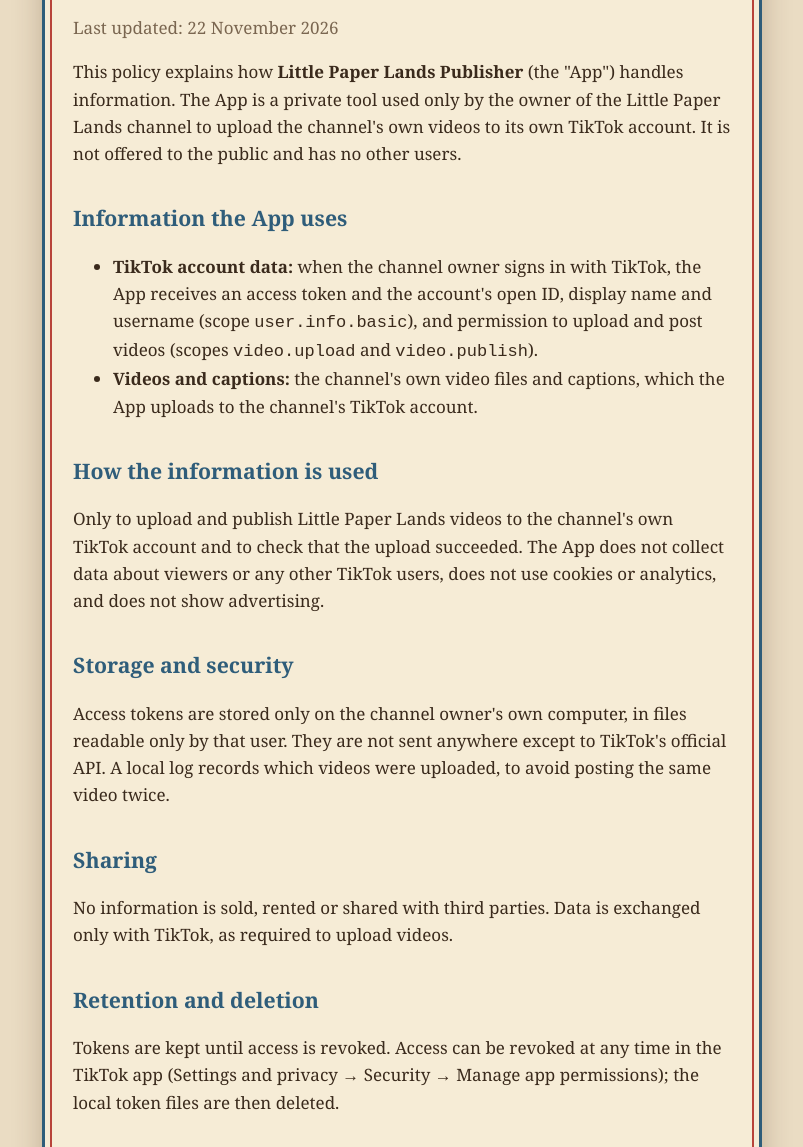
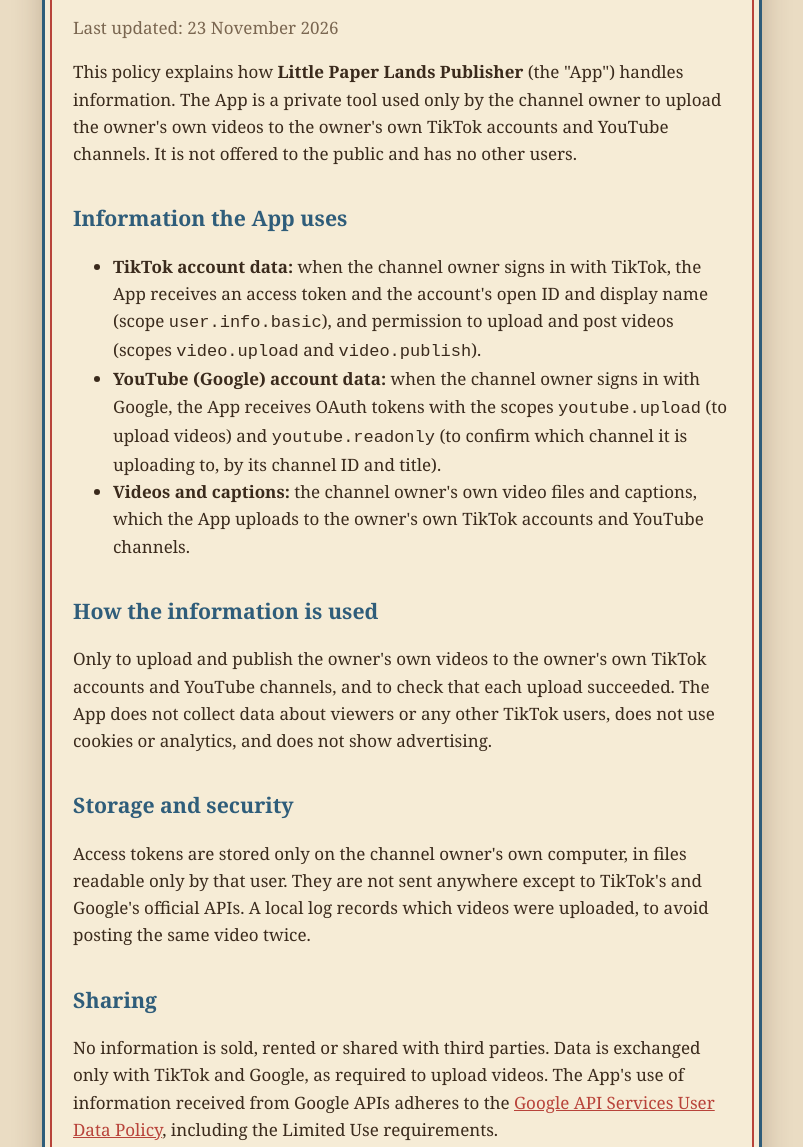
Before and after one commit to nailerdemir/littlepaperlands, a plain HTML site: page privacy.html in a window 1280 px wide. Shown: the part 151-1298 px from the top of the page, without its empty margins (238-1041 px from the left). Drawn offline with Linux system fonts and the light colour scheme.

Commit message:
Privacy policy: cover YouTube uploads (Google API scopes, Limited Use)
Co-Authored-By: Claude Opus 5.5 <noreply@anthropic.com>

```diff
--- a/privacy.html
+++ b/privacy.html
@@ -9,38 +9,45 @@
 <body>
 <main>
   <h1>Privacy Policy</h1>
-  <p class="muted">Last updated: 22 November 2026</p>
+  <p class="muted">Last updated: 23 November 2026</p>
 
   <p>This policy explains how <strong>Little Paper Lands Publisher</strong> (the "App") handles information. The App is
-  a private tool used only by the owner of the Little Paper Lands channel to upload the channel's own videos to its own
-  TikTok account. It is not offered to the public and has no other users.</p>
+  a private tool used only by the channel owner to upload the owner's own videos to the owner's own TikTok accounts and
+  YouTube channels. It is not offered to the public and has no other users.</p>
 
   <h2>Information the App uses</h2>
   <ul>
     <li><strong>TikTok account data:</strong> when the channel owner signs in with TikTok, the App receives an access
-    token and the account's open ID, display name and username (scope <code>user.info.basic</code>), and permission to
+    token and the account's open ID and display name (scope <code>user.info.basic</code>), and permission to
     upload and post videos (scopes <code>video.upload</code> and <code>video.publish</code>).</li>
-    <li><strong>Videos and captions:</strong> the channel's own video files and captions, which the App uploads to the
-    channel's TikTok account.</li>
+    <li><strong>YouTube (Google) account data:</strong> when the channel owner signs in with Google, the App receives
+    OAuth tokens with the scopes <code>youtube.upload</code> (to upload videos) and <code>youtube.readonly</code> (to
+    confirm which channel it is uploading to, by its channel ID and title).</li>
+    <li><strong>Videos and captions:</strong> the channel owner's own video files and captions, which the App uploads to
+    the owner's own TikTok accounts and YouTube channels.</li>
   </ul>
 
   <h2>How the information is used</h2>
-  <p>Only to upload and publish Little Paper Lands videos to the channel's own TikTok account and to check that the
-  upload succeeded. The App does not collect data about viewers or any other TikTok users, does not use cookies or
+  <p>Only to upload and publish the owner's own videos to the owner's own TikTok accounts and YouTube channels, and to
+  check that each upload succeeded. The App does not collect data about viewers or any other TikTok users, does not use cookies or
   analytics, and does not show advertising.</p>
 
   <h2>Storage and security</h2>
   <p>Access tokens are stored only on the channel owner's own computer, in files readable only by that user. They are
-  not sent anywhere except to TikTok's official API. A local log records which videos were uploaded, to avoid posting
+  not sent anywhere except to TikTok's and Google's official APIs. A local log records which videos were uploaded, to avoid posting
   the same video twice.</p>
 
   <h2>Sharing</h2>
-  <p>No information is sold, rented or shared with third parties. Data is exchanged only with TikTok, as required to
-  upload videos.</p>
+  <p>No information is sold, rented or shared with third parties. Data is exchanged only with TikTok and Google, as
+  required to upload videos. The App's use of information received from Google APIs adheres to the
+  <a href="https://developers.google.com/terms/api-services-user-data-policy">Google API Services User Data Policy</a>,
+  including the Limited Use requirements.</p>
 
   <h2>Retention and deletion</h2>
   <p>Tokens are kept until access is revoked. Access can be revoked at any time in the TikTok app
-  (Settings and privacy → Security → Manage app permissions); the local token files are then deleted.</p>
+  (Settings and privacy → Security → Manage app permissions) or in the Google account
+  (<a href="https://myaccount.google.com/permissions">myaccount.google.com/permissions</a>); the local token files are
+  then deleted.</p>
 
   <h2>Children</h2>
   <p>The App is not directed at children and does not knowingly process children's data.</p>
```
